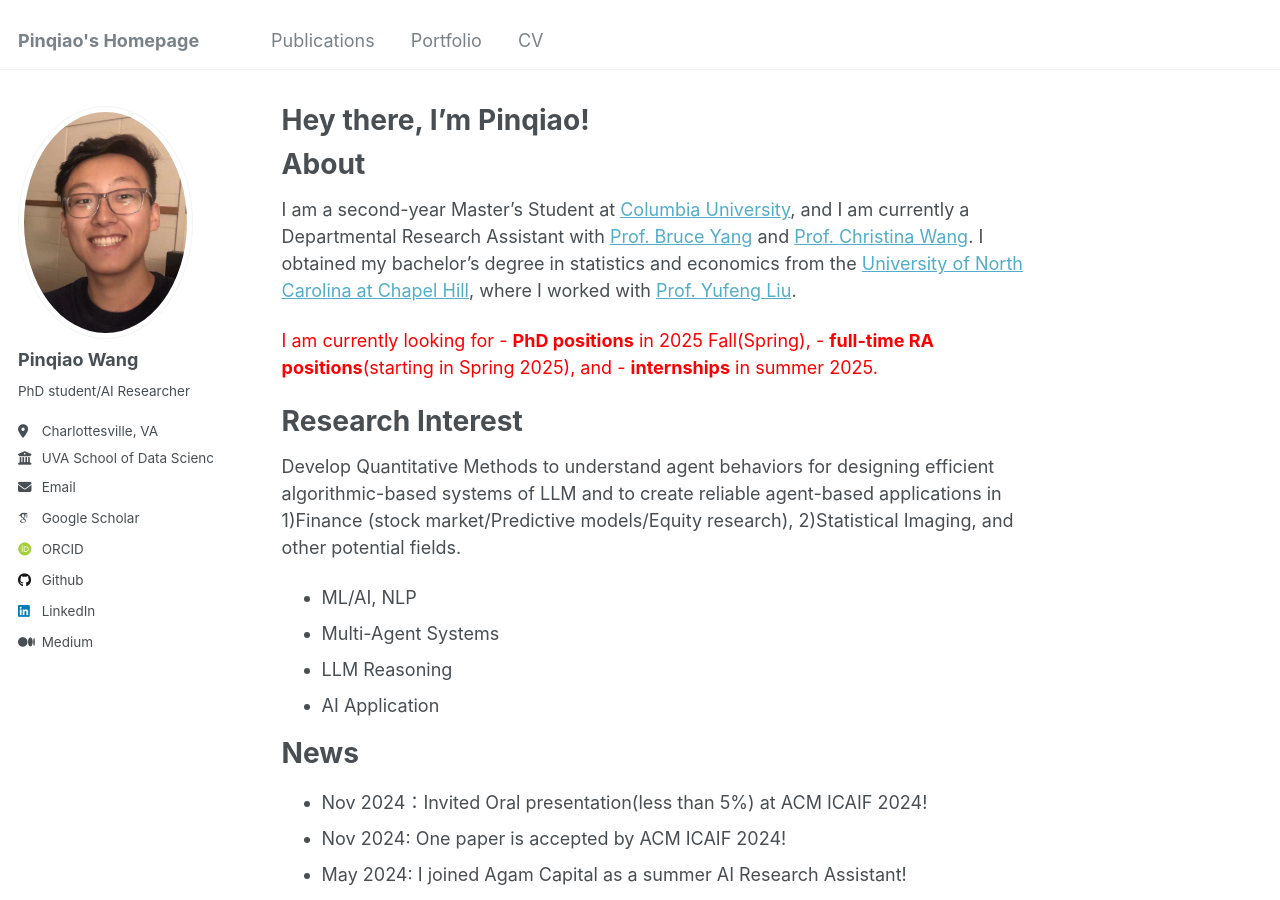
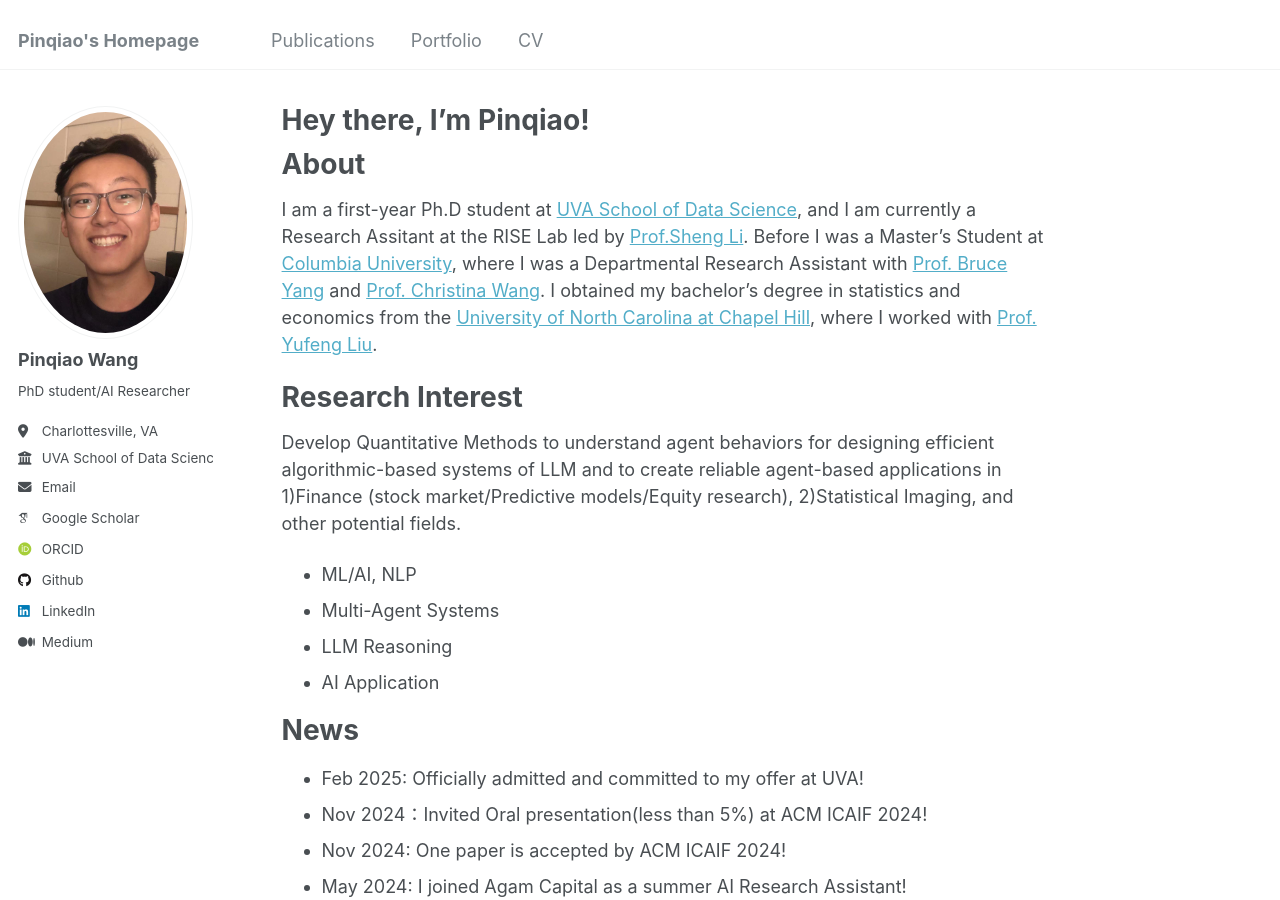
Before and after one commit to PinqiaoWang/PinqiaoWang.github.io, a Jekyll site: the page built from _pages/about.md, in a window 1280 px wide and 900 px high. Built offline with Jekyll 4.4.1, drawn with Linux system fonts in a browser that asks for light colours; some web fonts are replaced.

Commit message:
Update about.md

```diff
--- a/_pages/about.md
+++ b/_pages/about.md
@@ -10,9 +10,8 @@
 
 About
 ====
-I am a second-year Master's Student at [Columbia University](https://www.gsas.columbia.edu/), and I am currently a Departmental Research Assistant with [Prof. Bruce Yang](https://www.linkedin.com/in/brucehy/) and [Prof. Christina Wang](https://shanghai.nyu.edu/academics/faculty/directory/christina-dan-wang). I obtained my bachelor’s degree in statistics and economics from the [University of North Carolina at Chapel Hill](https://www.unc.edu/), where I worked with [Prof. Yufeng Liu](https://yfliu.web.unc.edu/).
+I am a first-year Ph.D student at [UVA School of Data Science](https://datascience.virginia.edu/), and I am currently a Research Assitant at the RISE Lab led by [Prof.Sheng Li](https://sheng-li.org/). Before I was a Master's Student at [Columbia University](https://www.gsas.columbia.edu/), where I was a Departmental Research Assistant with [Prof. Bruce Yang](https://www.linkedin.com/in/brucehy/) and [Prof. Christina Wang](https://shanghai.nyu.edu/academics/faculty/directory/christina-dan-wang). I obtained my bachelor’s degree in statistics and economics from the [University of North Carolina at Chapel Hill](https://www.unc.edu/), where I worked with [Prof. Yufeng Liu](https://yfliu.web.unc.edu/).
 
-<span style="color:red;">I am currently looking for - **PhD positions** in 2025 Fall(Spring), - **full-time RA positions**(starting in Spring 2025), and - **internships** in summer 2025.</span>
 
 Research Interest
 ====
@@ -24,6 +23,7 @@
 
 News
 ====
+- Feb 2025: Officially admitted and committed to my offer at UVA!
 - Nov 2024：Invited Oral presentation(less than 5%) at ACM ICAIF 2024!
 - Nov 2024: One paper is accepted by ACM ICAIF 2024!
 - May 2024: I joined Agam Capital as a summer AI Research Assistant!
```
